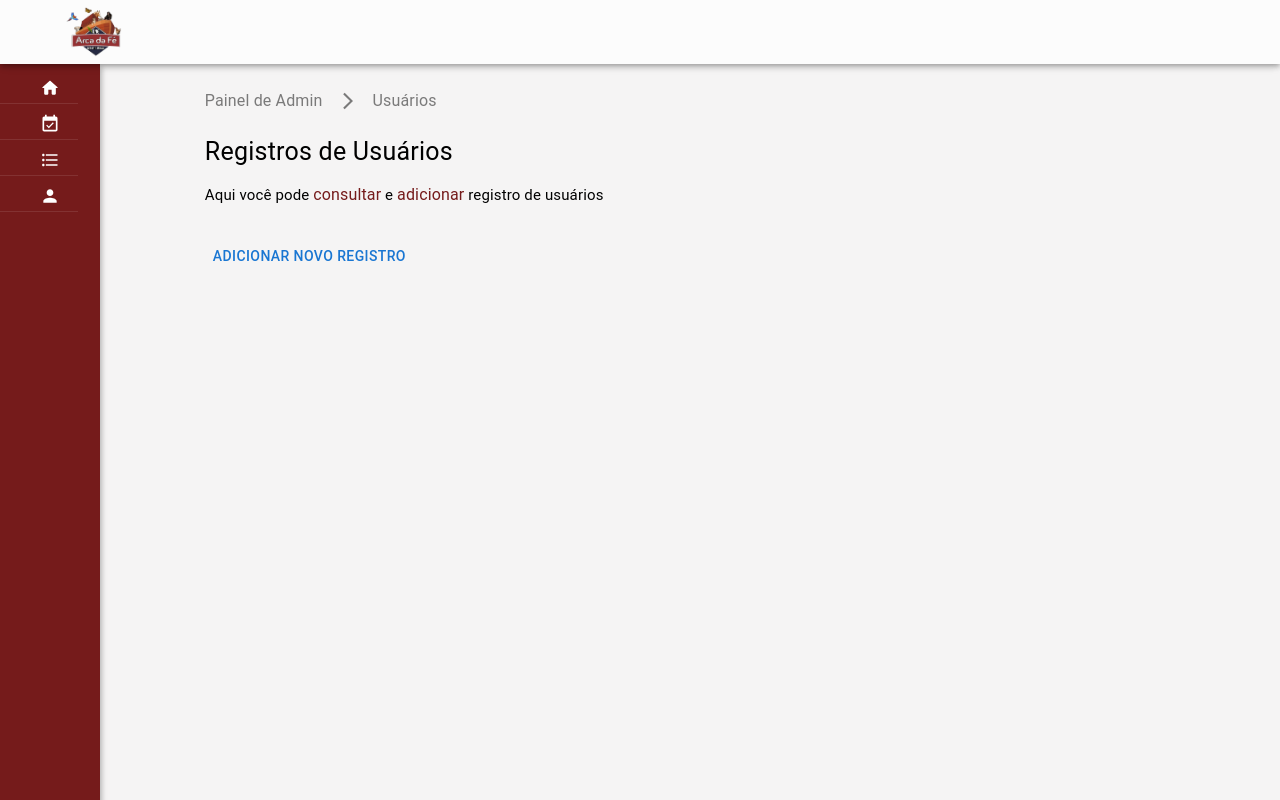
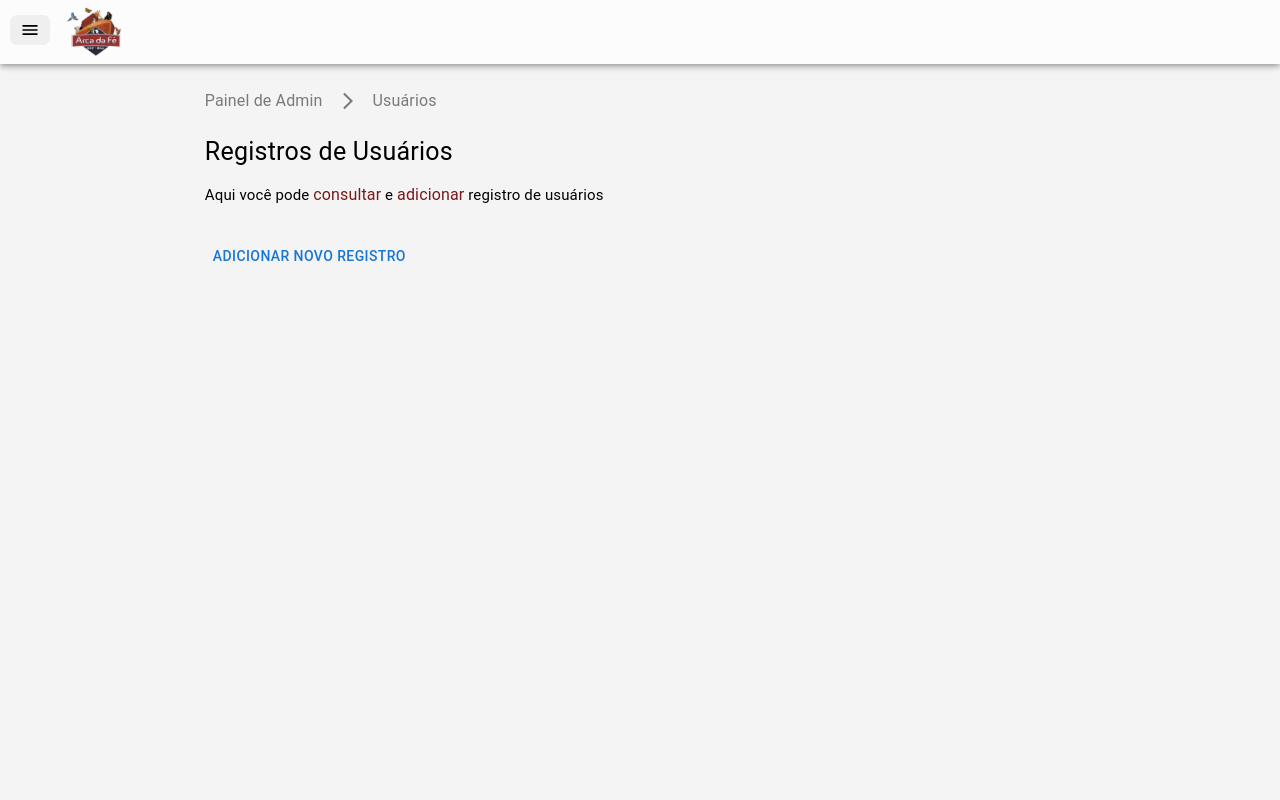
Before and after one commit to ericcampos321/castracao-frontend, a React (Create React App) app in the folder frontend/: page /users in a window 1280 px wide. Built offline with nearby package versions, Linux system fonts and the light colour scheme.

Commit message:
fix/alertComponent

```diff
--- a/frontend/src/components/headerComponent/index.jsx
+++ b/frontend/src/components/headerComponent/index.jsx
@@ -1,15 +1,29 @@
 import * as React from "react";
+import { useState } from "react";
 import "./style.css";
 import img from "../../assets/images/logo.webp";
 import { Link } from "react-router-dom";
 import { AppBar, Toolbar } from "@mui/material";
-import Box from '@mui/material/Box';
+import MenuIcon from '@mui/icons-material/Menu';
+import Box from "@mui/material/Box";
 import PersonIcon from "@mui/icons-material/Person";
 import FormatListBulletedIcon from "@mui/icons-material/FormatListBulleted";
 import HomeRoundedIcon from "@mui/icons-material/HomeRounded";
-import EventAvailableIcon from '@mui/icons-material/EventAvailable';
+import EventAvailableIcon from "@mui/icons-material/EventAvailable";
+
+
+
+
+
 
 const Header = () => {
+  const [showMenuMobile, setShowMenuMobile] = useState(false);
+
+
+  const toggleShowMenu= () => {
+    showMenuMobile ? setShowMenuMobile(false) : setShowMenuMobile(true);
+  };
+
   return (
     <Box>
       <AppBar className="app-bar">
@@ -24,27 +38,78 @@ const Header = () => {
           <ul>
             <Link to="/home">
               <li>
-              <span className="icon-menu"><HomeRoundedIcon fontSize="small" /></span>
+                <span className="icon-menu">
+                  <HomeRoundedIcon fontSize="small" />
+                </span>
                 <span className="text-menu">Dashboard</span>
               </li>
             </Link>
             <li>
-              <span className="icon-menu"><EventAvailableIcon fontSize="small" /></span>
+              <span className="icon-menu">
+                <EventAvailableIcon fontSize="small" />
+              </span>
               <span className="text-menu">Agendamentos</span>
             </li>
             <li>
-              <span className="icon-menu"><FormatListBulletedIcon fontSize="small"  /></span>
+              <span className="icon-menu">
+                <FormatListBulletedIcon fontSize="small" />
+              </span>
               <span className="text-menu">Castrações</span>
             </li>
             <Link to="/admin">
               <li>
-              <span className="icon-menu"><PersonIcon fontSize="small"  /></span>
+                <span className="icon-menu">
+                  <PersonIcon fontSize="small" />
+                </span>
                 <span className="text-menu">Admin</span>
               </li>
             </Link>
           </ul>
         </nav>
       </div>
+
+      <div className="open-menu-mobile">
+        <MenuIcon fontSize="small" onClick={(() => toggleShowMenu())} />
+      </div>
+
+      {
+        showMenuMobile ? (
+          <div className="submenu-mobile">
+            <nav>
+              <ul>
+                <Link to="/home">
+                  <li>
+                    <span className="icon-menu">
+                      <HomeRoundedIcon fontSize="small" />
+                    </span>
+                    <span className="text-menu">Dashboard</span>
+                  </li>
+                </Link>
+                <li>
+                  <span className="icon-menu">
+                    <EventAvailableIcon fontSize="small" />
+                  </span>
+                  <span className="text-menu">Agendamentos</span>
+                </li>
+                <li>
+                  <span className="icon-menu">
+                    <FormatListBulletedIcon fontSize="small" />
+                  </span>
+                  <span className="text-menu">Castrações</span>
+                </li>
+                <Link to="/admin">
+                  <li>
+                    <span className="icon-menu">
+                      <PersonIcon fontSize="small" />
+                    </span>
+                    <span className="text-menu">Admin</span>
+                  </li>
+                </Link>
+              </ul>
+            </nav>
+          </div>
+        ) : null
+      }
     </Box>
   );
 };
--- a/frontend/src/components/headerComponent/style.css
+++ b/frontend/src/components/headerComponent/style.css
@@ -61,7 +61,7 @@ div .app-bar {
   justify-content: left;
   text-align: center;
   display: flex;
-  padding: 10px 5px 5px 5px;;
+  padding: 10px 5px 5px 5px;
   width: 16vh;
   font-size: 17px;
   font-weight: 400;
@@ -76,7 +76,6 @@ div .app-bar {
 
 .submenu nav ul a {
   text-decoration: none;
-
 }
 
 .submenu ul li:hover {
@@ -96,22 +95,93 @@ div .app-bar {
   border-radius: 10px;
 }
 
+.open-menu-mobile {
+  display: flex;
+  position: fixed;
+  left: 10px;
+  top: 15px;
+  cursor: pointer;
+  transition: all 0.3s ease;
+  z-index: 99;
+  background-color: rgba(151, 150, 150, 0.123);
+  border-radius: 4px;
+  display: flex;
+  justify-content: center;
+  align-items: center;
+  text-align: center;
+  width: 40px;
+  height: 30px;
+  border-radius: 7px;
+}
 
-@media screen and (max-width: 1500px) {
+.open-menu-mobile{
+  display: none;
+}
 
-  .submenu{
-    width: 100px;
+.open-menu-mobile:hover {
+  background-color: rgba(121, 121, 121, 0.151);
+}
 
+@media screen and (max-width: 1550px) {
+  .open-menu-mobile{
+    display: flex;
   }
 
-  .text-menu{
+  .submenu {
     display: none;
+    transition: all 0.3s ease;
+  }
+
+  .submenu-mobile {
+    width: 45px;
+    top: 55px;
+    height: 100%;
+    position: fixed;
+    background-color: var(--default-primary-color);
+    box-shadow: 0px 5px 5px 2px rgba(0, 0, 0, 0.5);
+    display: flex;
+    justify-content: center;
+    animation: animaMenuMobile 0.5s ease;
+  }
+
+  .submenu-mobile ul li {
+    padding-left: 10px;
+    text-decoration: none;
+    display: flex;
+    align-items: center;
+    gap: 7px;
+    transition: all 0.3s ease;
+    padding: 7px;
+    border-radius: 3px;
+    color: var(--white-color);
+    cursor: pointer;
+    transition: all 0.3s ease;
   }
 
   .icon-menu {
-    margin-left: 85px;
+    width: 30px;
     display: flex;
-    font-size: 30px;
+    justify-content: center;
+    position: relative;
+    top: 10px;
+    left: 10px;
   }
 
+  .icon-menu:hover {
+    background-color: #d6d6d634;
+    border-radius: 10px;
+  }
+
+  .text-menu {
+    display: none;
+  }
 }
+
+@keyframes animaMenuMobile {
+  0% {
+    transform: translateX(-100px);
+  }
+  100% {
+    transform: translateX(1);
+  }
+}
--- a/frontend/src/components/showAlertComponent/style.css
+++ b/frontend/src/components/showAlertComponent/style.css
@@ -6,6 +6,6 @@
   justify-content: center;
   align-items: center;
   animation: anima 0.3s forwards;
-  padding: 20px;
+  padding: 40px;
   overflow-y: hidden;
 }
--- a/frontend/src/pages/admin/style.css
+++ b/frontend/src/pages/admin/style.css
@@ -67,3 +67,10 @@
   background-color: var(--default-primary-color);
   color: white;
 }
+
+@media screen and (max-width: 1550px) {
+
+  .container-admin {
+    width: 88%;
+  }
+}
--- a/frontend/src/pages/login/index.jsx
+++ b/frontend/src/pages/login/index.jsx
@@ -28,9 +28,9 @@ const getEmail = (email) => {
         email, password
     });
 
-
     if (response.data.status === 0) {
       setAlert(true);
+      setLoading(true);
       setStatus('error');
       setMsg(response.data.msg);
       timerError();
@@ -56,6 +56,7 @@ const getEmail = (email) => {
 
 const timerError = () => {
     setTimeout(() => {
+        setLoading(false);
         setAlert(false);
     }, 3000)
 }
@@ -72,28 +73,12 @@ const timerError = () => {
         </div>
         <form onSubmit= {(e) => login(e)}>
           <div class="input-field">
-            <input
-              required
-              className="input"
-              type="text"
-              value={email}
-              onChange={(e) => getEmail(e.target.value)} variant="outlined"
-            />
-            <label class="label" for="input">
-              Usúario
-            </label>
+            <input required className="input" type="text" value={email} onChange={(e) => getEmail(e.target.value)} variant="outlined" />
+            <label class="label" for="input"> Usúario </label>
           </div>
           <div class="input-field">
-            <input
-              required
-              class="input"
-              type="password"
-              value={password}
-              onChange={(e) => getPassword(e.target.value)} variant="outlined"
-            />
-            <label class="label" for="input">
-              Senha
-            </label>
+            <input required class="input" type="password" value={password} onChange={(e) => getPassword(e.target.value)} variant="outlined" />
+            <label class="label" for="input"> Senha </label>
           </div>
           <div className="box-submit-login">
             <Button type='submit' class="submit-btn" sx={{ width: "200px" }} >{loading ? <CircularProgress color='secondary' size={28} /> : 'Entrar'}</Button>
```
Also changed, not shown: frontend/src/components/showAlertComponent/index.js (line endings or trailing spaces), 1 other file (tests, documents, lock files or other folders). Lines whose indentation alone changed are shown as unchanged.
